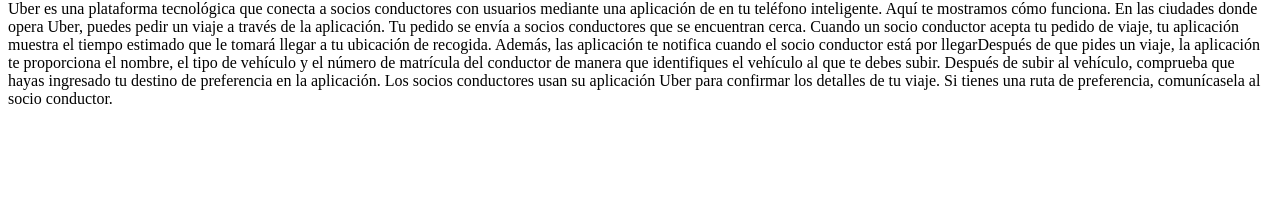
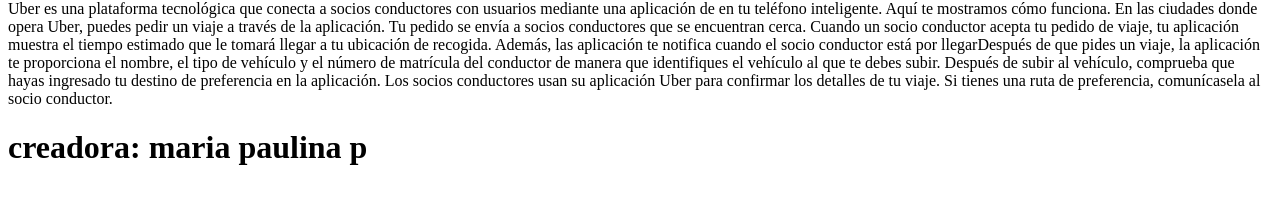
Before and after one commit to MariaAtehortua2311/taller1, a plain HTML site: page index.html in a window 1280 px wide. Shown: the part 400-604 px from the top of the page. Drawn offline with Linux system fonts and the light colour scheme.

Commit message:
creadora

```diff
--- a/index.html
+++ b/index.html
@@ -20,6 +20,7 @@
 
     </main>
     <footer>
+        <h1> creadora: maria paulina p</h1>
 
     </footer>
 
```
